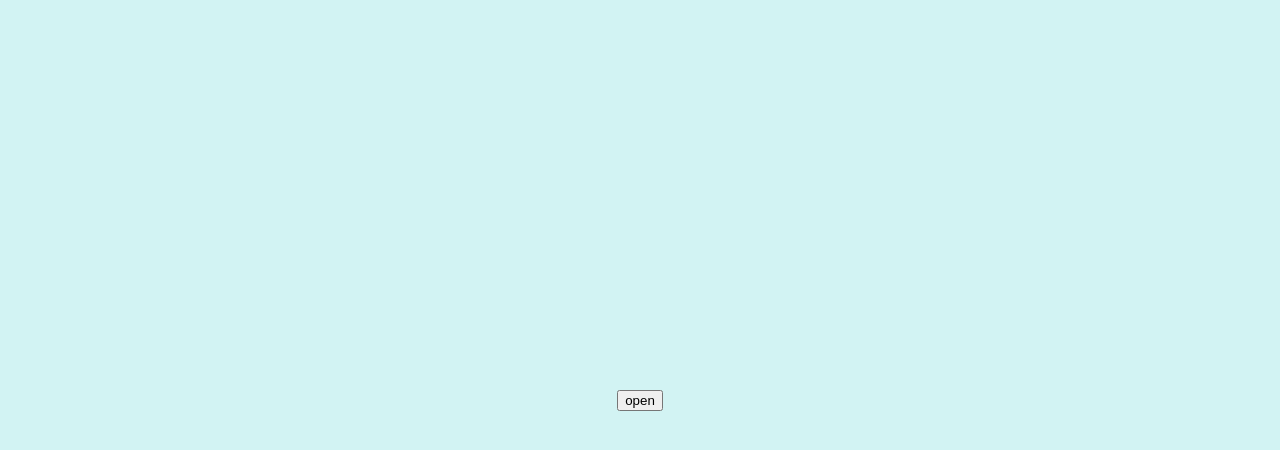
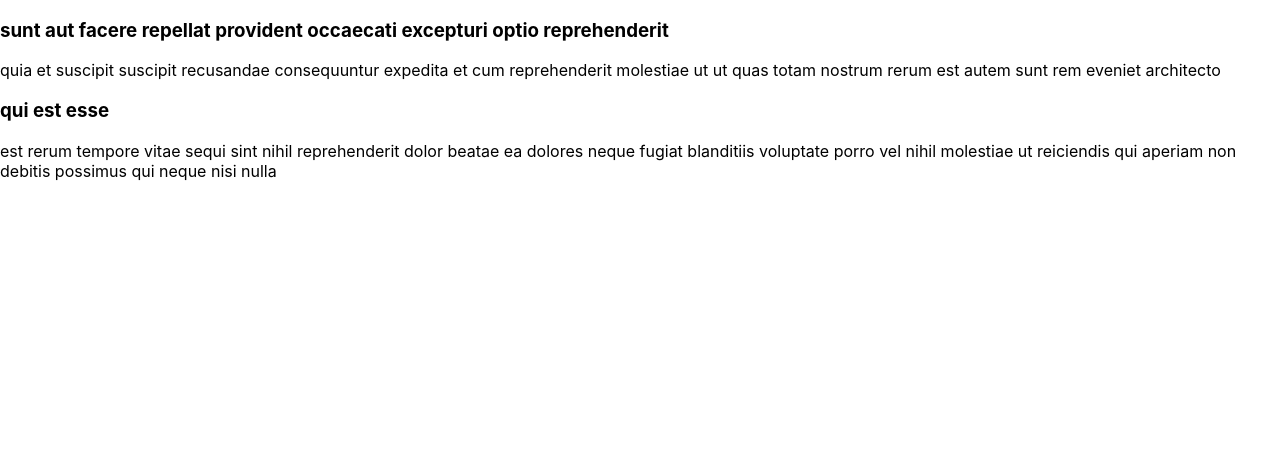
Before and after one commit to Prakashmaurya1999/infelection, a React (Create React App) app: page / in a window 1280 px wide. Shown: the top 450 px of the page. Built offline with nearby package versions, Linux system fonts and the light colour scheme.

Commit message:
conditionl rendering

```diff
--- a/src/App.js
+++ b/src/App.js
@@ -1,74 +1,17 @@
 // import logo from './logo.svg';
 import './App.css';
 import { useState } from 'react';
+import Data from './Content';
 // import Card from './Card'
 
 function App() {
-  const [isOpen, setIsOpen] = useState(false)
-  // const [count, setCount] = useState(0);
-
-  // function increase() {
-  //   setCount(count + 1);
-  // }
-  // function decrease() {
-  //   if (count <= 0) {
-  //     alert("nunmber is not zero ");
-  //     return;
-  //   }
-  //   setCount(count - 1)
 
 
   return (
-    <div className='bg'>
-      {/* <div>
-        <button onClick={() => { setIsOpen(true) }} >open model</button>
-        {isOpen && (
-          <div className='pop'>
-            <div>
-              <button onClick={() => { setIsOpen(false) }}>no</button>
-              <button onClick={() => { setIsOpen(false) }}>yes</button>
-            </div>
-          </div>
+    <div className='cont'>
+      {Data.map((ele) => <li ><h3>{ele.title}</h3><p>{ele.body}</p></li>)}
+    </div>
 
-        )}
-      </div> */}
-
-      <div>
-        <button onClick={() => { setIsOpen(true) }}>open</button>
-        {isOpen && (
-          <div className='pop'>
-            <div>
-              <button onClick={() => { setIsOpen(false) }} >no</button>
-              <button onClick={() => { setIsOpen(false) }} yes>yes</button>
-            </div>
-          </div>
-
-
-        )}
-      </div>
-
-
-      {/* <h2>{count}</h2> */}
-      {/* <Card img="https://upload.wikimedia.org/wikipedia/commons/thumb/7/73/Lion_waiting_in_Namibia.jpg/1200px-Lion_waiting_in_Namibia.jpg" />
-      <Card txt="I am hacker" desc="ghfghfghfgh"></Card>
-      <Card txt="jai shree ram"></Card> */}
-      {/* <button onClick={increase} className='btn'>increas</button>
-      <button onClick={decrease}>decreses</button> */}
-
-      {/* <main className='bg'>
-        <div>
-          <button onClick={() => { setIsShow(!isShow); }}>
-            {isShow ? 'hideme' : 'showme'}
-          </button>
-          {isShow && (
-            <div>
-              <p>hello i am availble</p>
-            </div>
-          )}
-        </div>
-
-      </main> */}
-    </div>
   );
 }
 
```
